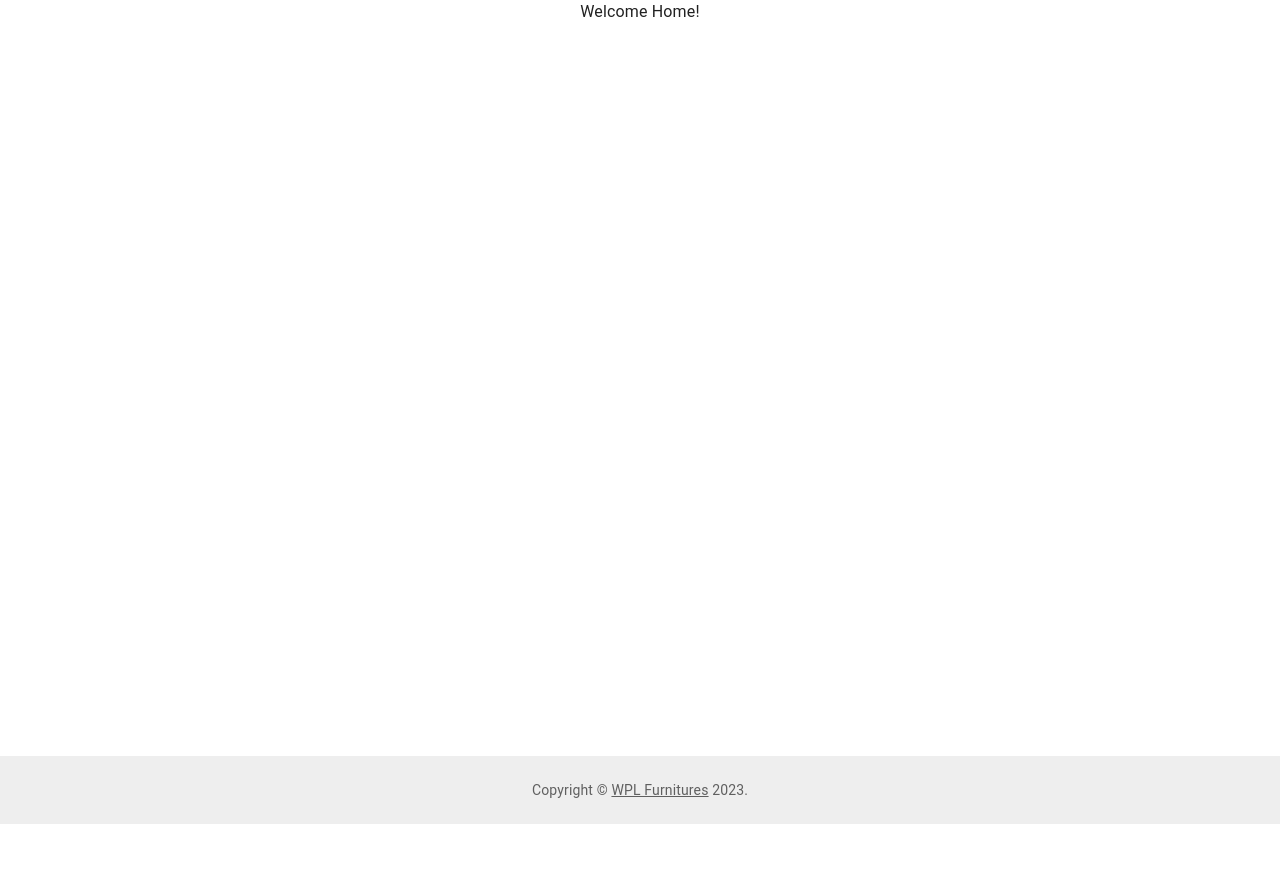
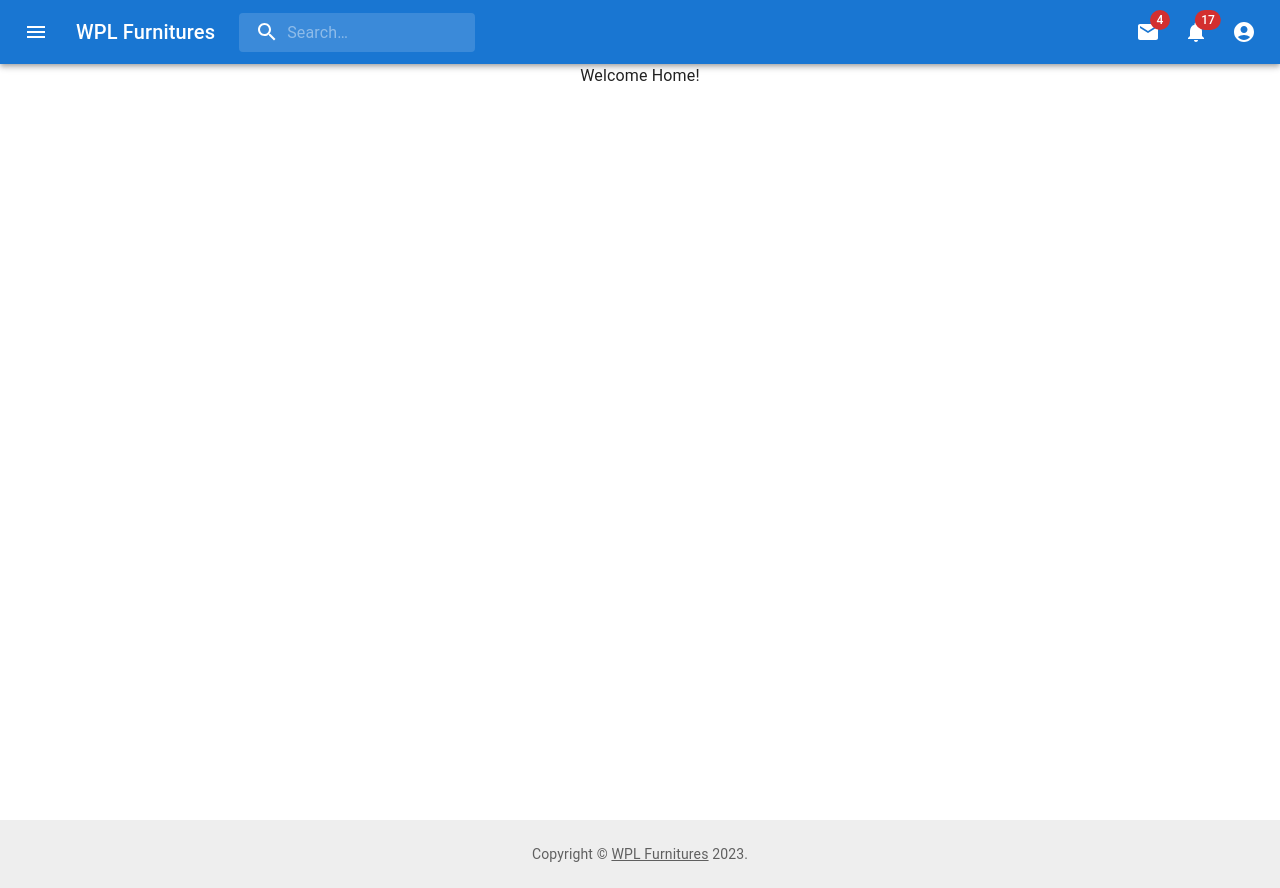
Before and after one commit to Harsha0723/WPLProject, a React (Create React App) app in the folder furniture-react-app/: page /home in a window 1280 px wide. Before the commit the page ends 824 px from the top, so only its background shows below. Built offline with nearby package versions, Linux system fonts and the light colour scheme.

Commit message:
CopyRight and Headers(not final)

```diff
--- a/furniture-react-app/package.json
+++ b/furniture-react-app/package.json
@@ -13,7 +13,7 @@
     "react": "^18.2.0",
     "react-dom": "^18.2.0",
     "react-router-dom": "^6.20.0",
-    "react-scripts": "5.0.1",
+    "react-scripts": "^5.0.1",
     "web-vitals": "^2.1.4"
   },
   "scripts": {
--- /dev/null
+++ b/furniture-react-app/src/components/AppSearchBar.jsx
@@ -0,0 +1,233 @@
+import * as React from 'react';
+import { styled, alpha } from '@mui/material/styles';
+import AppBar from '@mui/material/AppBar';
+import Box from '@mui/material/Box';
+import Toolbar from '@mui/material/Toolbar';
+import IconButton from '@mui/material/IconButton';
+import Typography from '@mui/material/Typography';
+import InputBase from '@mui/material/InputBase';
+import Badge from '@mui/material/Badge';
+import MenuItem from '@mui/material/MenuItem';
+import Menu from '@mui/material/Menu';
+import MenuIcon from '@mui/icons-material/Menu';
+import SearchIcon from '@mui/icons-material/Search';
+import AccountCircle from '@mui/icons-material/AccountCircle';
+import MailIcon from '@mui/icons-material/Mail';
+import NotificationsIcon from '@mui/icons-material/Notifications';
+import MoreIcon from '@mui/icons-material/MoreVert';
+
+const Search = styled('div')(({ theme }) => ({
+  position: 'relative',
+  borderRadius: theme.shape.borderRadius,
+  backgroundColor: alpha(theme.palette.common.white, 0.15),
+  '&:hover': {
+    backgroundColor: alpha(theme.palette.common.white, 0.25),
+  },
+  marginRight: theme.spacing(2),
+  marginLeft: 0,
+  width: '100%',
+  [theme.breakpoints.up('sm')]: {
+    marginLeft: theme.spacing(3),
+    width: 'auto',
+  },
+}));
+
+const SearchIconWrapper = styled('div')(({ theme }) => ({
+  padding: theme.spacing(0, 2),
+  height: '100%',
+  position: 'absolute',
+  pointerEvents: 'none',
+  display: 'flex',
+  alignItems: 'center',
+  justifyContent: 'center',
+}));
+
+const StyledInputBase = styled(InputBase)(({ theme }) => ({
+  color: 'inherit',
+  '& .MuiInputBase-input': {
+    padding: theme.spacing(1, 1, 1, 0),
+    // vertical padding + font size from searchIcon
+    paddingLeft: `calc(1em + ${theme.spacing(4)})`,
+    transition: theme.transitions.create('width'),
+    width: '100%',
+    [theme.breakpoints.up('md')]: {
+      width: '20ch',
+    },
+  },
+}));
+
+export default function PrimarySearchAppBar() {
+  const [anchorEl, setAnchorEl] = React.useState(null);
+  const [mobileMoreAnchorEl, setMobileMoreAnchorEl] = React.useState(null);
+
+  const isMenuOpen = Boolean(anchorEl);
+  const isMobileMenuOpen = Boolean(mobileMoreAnchorEl);
+
+  const handleProfileMenuOpen = (event) => {
+    setAnchorEl(event.currentTarget);
+  };
+
+  const handleMobileMenuClose = () => {
+    setMobileMoreAnchorEl(null);
+  };
+
+  const handleMenuClose = () => {
+    setAnchorEl(null);
+    handleMobileMenuClose();
+  };
+
+  const handleMobileMenuOpen = (event) => {
+    setMobileMoreAnchorEl(event.currentTarget);
+  };
+
+  const menuId = 'primary-search-account-menu';
+  const renderMenu = (
+    <Menu
+      anchorEl={anchorEl}
+      anchorOrigin={{
+        vertical: 'top',
+        horizontal: 'right',
+      }}
+      id={menuId}
+      keepMounted
+      transformOrigin={{
+        vertical: 'top',
+        horizontal: 'right',
+      }}
+      open={isMenuOpen}
+      onClose={handleMenuClose}
+    >
+      <MenuItem onClick={handleMenuClose}>Profile</MenuItem>
+      <MenuItem onClick={handleMenuClose}>My account</MenuItem>
+    </Menu>
+  );
+
+  const mobileMenuId = 'primary-search-account-menu-mobile';
+  const renderMobileMenu = (
+    <Menu
+      anchorEl={mobileMoreAnchorEl}
+      anchorOrigin={{
+        vertical: 'top',
+        horizontal: 'right',
+      }}
+      id={mobileMenuId}
+      keepMounted
+      transformOrigin={{
+        vertical: 'top',
+        horizontal: 'right',
+      }}
+      open={isMobileMenuOpen}
+      onClose={handleMobileMenuClose}
+    >
+      <MenuItem>
+        <IconButton size="large" aria-label="show 4 new mails" color="inherit">
+          <Badge badgeContent={4} color="error">
+            <MailIcon />
+          </Badge>
+        </IconButton>
+        <p>Messages</p>
+      </MenuItem>
+      <MenuItem>
+        <IconButton
+          size="large"
+          aria-label="show 17 new notifications"
+          color="inherit"
+        >
+          <Badge badgeContent={17} color="error">
+            <NotificationsIcon />
+          </Badge>
+        </IconButton>
+        <p>Notifications</p>
+      </MenuItem>
+      <MenuItem onClick={handleProfileMenuOpen}>
+        <IconButton
+          size="large"
+          aria-label="account of current user"
+          aria-controls="primary-search-account-menu"
+          aria-haspopup="true"
+          color="inherit"
+        >
+          <AccountCircle />
+        </IconButton>
+        <p>Profile</p>
+      </MenuItem>
+    </Menu>
+  );
+
+  return (
+    <Box sx={{ flexGrow: 1 }}>
+      <AppBar position="static">
+        <Toolbar>
+          <IconButton
+            size="large"
+            edge="start"
+            color="inherit"
+            aria-label="open drawer"
+            sx={{ mr: 2 }}
+          >
+            <MenuIcon />
+          </IconButton>
+          <Typography
+            variant="h6"
+            noWrap
+            component="div"
+            sx={{ display: { xs: 'none', sm: 'block' } }}
+          >
+            WPL Furnitures
+          </Typography>
+          <Search>
+            <SearchIconWrapper>
+              <SearchIcon />
+            </SearchIconWrapper>
+            <StyledInputBase
+              placeholder="Search…"
+              inputProps={{ 'aria-label': 'search' }}
+            />
+          </Search>
+          <Box sx={{ flexGrow: 1 }} />
+          <Box sx={{ display: { xs: 'none', md: 'flex' } }}>
+            <IconButton size="large" aria-label="show 4 new mails" color="inherit">
+              <Badge badgeContent={4} color="error">
+                <MailIcon />
+              </Badge>
+            </IconButton>
+            <IconButton
+              size="large"
+              aria-label="show 17 new notifications"
+              color="inherit"
+            >
+              <Badge badgeContent={17} color="error">
+                <NotificationsIcon />
+              </Badge>
+            </IconButton>
+            <IconButton
+              size="large"
+              edge="end"
+              aria-label="account of current user"
+              aria-controls={menuId}
+              aria-haspopup="true"
+              onClick={handleProfileMenuOpen}
+              color="inherit"
+            >
+              <AccountCircle />
+            </IconButton>
+          </Box>
+          <Box sx={{ display: { xs: 'flex', md: 'none' } }}>
+            <IconButton
+              size="large"
+              aria-label="show more"
+              aria-controls={mobileMenuId}
+              aria-haspopup="true"
+              onClick={handleMobileMenuOpen}
+              color="inherit"
+            >
+              <MoreIcon />
+            </IconButton>
+          </Box>
+        </Toolbar>
+      </AppBar>
+      {renderMobileMenu}
+      {renderMenu}
+    </Box>
+  );
+}
--- a/furniture-react-app/src/pages/Home.jsx
+++ /dev/null
@@ -1,15 +0,0 @@
-import React from 'react'
-
-function Home(props) {
-
-
-    return (
-        <>
-            <div>
-                Welcome Home!
-            </div>
-        </>
-    )
-}
-
-export default Home;
--- /dev/null
+++ b/furniture-react-app/src/pages/LaunchPage.jsx
@@ -0,0 +1,18 @@
+import React from 'react'
+
+import PrimarySearchAppBar from '../components/AppSearchBar';
+
+function LaunchPage(props) {
+
+
+    return (
+        <>
+            <PrimarySearchAppBar/>
+            <div>
+                Welcome Home!
+            </div>
+        </>
+    )
+}
+
+export default LaunchPage;
--- a/furniture-react-app/src/pages/SignIn.jsx
+++ b/furniture-react-app/src/pages/SignIn.jsx
@@ -13,6 +13,7 @@
 import Typography from '@mui/material/Typography';
 
 import SlideshowGrid from '../components/SlideshowGrid';
+import Copyright from '../components/Copyright';
 
 export default function SignInSide() {
   const handleSubmit = (event) => {
@@ -91,6 +92,7 @@
               </Grid>
             </Grid>
           </Box>
+          <Copyright/>
         </Box>
       </Grid>
     </Grid>
--- a/furniture-react-app/src/pages/SignUp.jsx
+++ b/furniture-react-app/src/pages/SignUp.jsx
@@ -12,6 +12,7 @@
 import Typography from '@mui/material/Typography';
 import Container from '@mui/material/Container';
 
+import Copyright from '../components/Copyright';
 
 export default function SignUp() {
   const handleSubmit = (event) => {
@@ -107,6 +108,7 @@
               </Link>
             </Grid>
           </Grid>
+          <Copyright/>
         </Box>
       </Box>
     </Container>
--- a/furniture-react-app/src/routers/Routers.js
+++ b/furniture-react-app/src/routers/Routers.js
@@ -2,12 +2,12 @@
 
 import SignUp from "../pages/SignUp";
 import SignIn from "../pages/SignIn";
-import Home from "../pages/Home"
+import LaunchPage from "../pages/LaunchPage"
 
 const Routers = () => {
     return <Routes>
         <Route path="/" element={<Navigate to = 'home' />} />
-        <Route path="home" element= {<Home/>} />
+        <Route path="home" element= {<LaunchPage/>} />
         <Route path="signup" element= {<SignUp/>} />
         <Route path="signin" element= {<SignIn/>} />
     </Routes>
```
Also changed, not shown: 1 other file (tests, documents, lock files or other folders).
